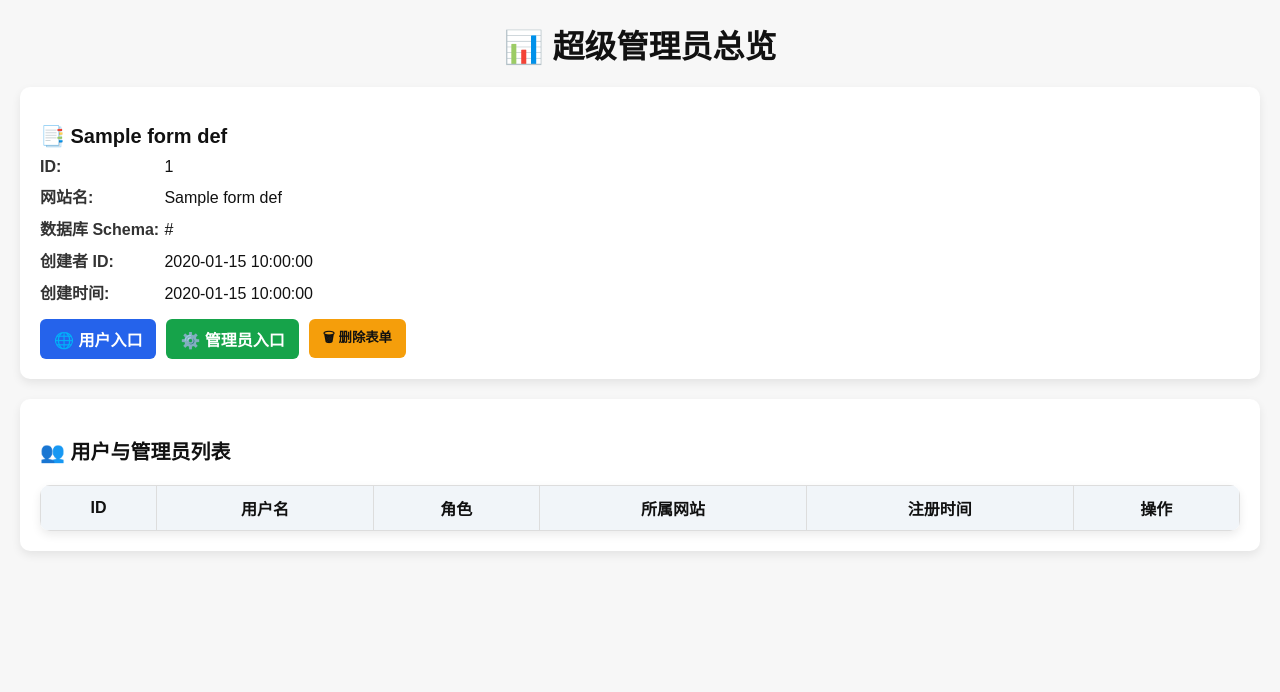
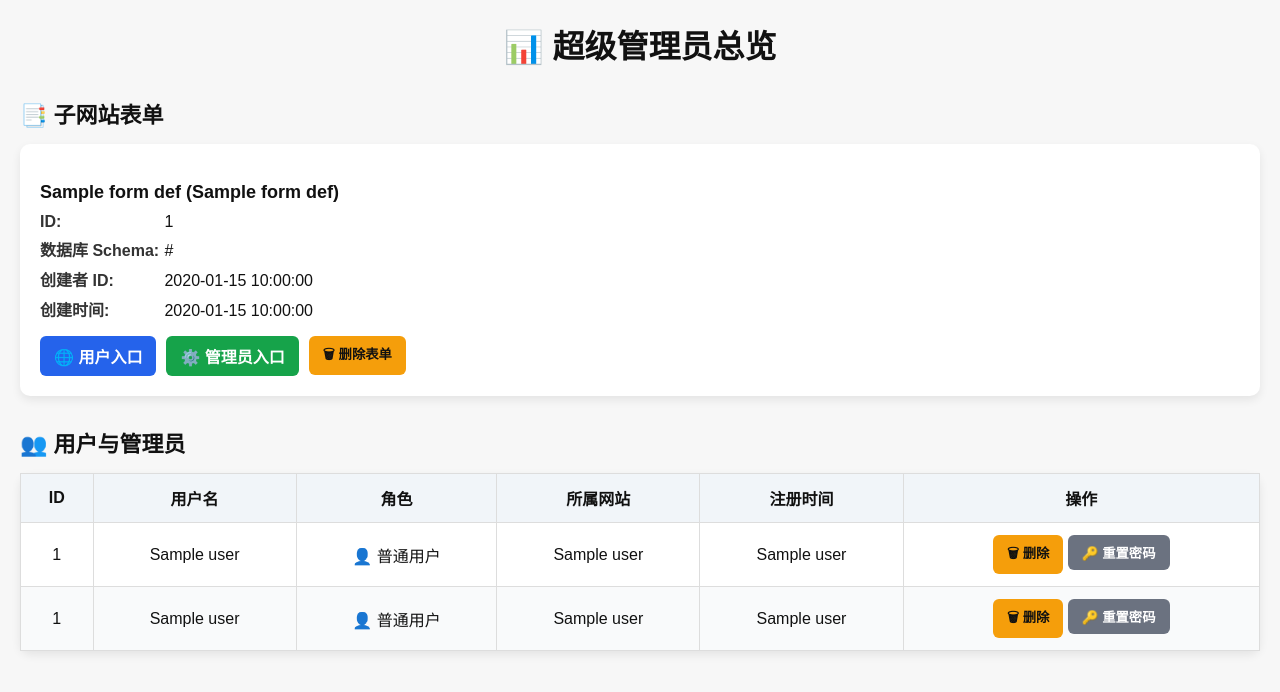
Before and after one commit to xuyue-it/school-practice-system, a Flask app: page /super_admin in a window 1280 px wide. Shown: the top 692 px of the page. Run offline with Flask 3, Linux system fonts and the light colour scheme; the visitor is signed in with stand-in values (Sample User, id 1); a database or web service that is not in the repository returns one stand-in record (values such as "Sample title"); lists and menus that the app fills with data are empty; some libraries are stand-ins or nearby versions.

Commit message:
feat: 超级管理员总览支持显示平台和子网站用户，并支持用户管理

```diff
--- a/app.py
+++ b/app.py
@@ -7,14 +7,12 @@ from email.mime.text import MIMEText
 from email.mime.multipart import MIMEMultipart
 from email.header import Header
 from email.utils import formataddr
-from werkzeug.security import generate_password_hash, check_password_hash
 import traceback
 from dotenv import load_dotenv
 import os
 from functools import wraps
 import psycopg2
 import json
-import traceback
 
 # ========== Flask 应用 ==========
 app = Flask(__name__)
@@ -94,10 +92,10 @@ def init_form_defs():
     c.execute('''CREATE TABLE IF NOT EXISTS form_defs (
         id SERIAL PRIMARY KEY,
         name TEXT NOT NULL,
-        site_name TEXT UNIQUE,         -- 网站名，唯一
+        site_name TEXT UNIQUE,
         schema_json TEXT NOT NULL,
         created_by INT REFERENCES users(id),
-        db_url TEXT NOT NULL,          -- 独立数据库
+        db_url TEXT NOT NULL,
         created_at TIMESTAMP DEFAULT CURRENT_TIMESTAMP
     )''')
     conn.commit(); conn.close()
@@ -108,7 +106,7 @@ def login_required(view_func):
     @wraps(view_func)
     def wrapper(*args, **kwargs):
         if not session.get("user_id"):
-            return redirect(url_for("login_user", next=request.path))
+            return redirect(url_for("login_admin", next=request.path))
         return view_func(*args, **kwargs)
     return wrapper
 
@@ -165,20 +163,22 @@ def login_admin():
 def dashboard():
     return render_template("dashboard.html")
 
-# ========== 超级管理员总览 ==========
+
+# ========== 超级管理员总览（表单 + 用户） ==========
+# ========== 超级管理员总览（表单 + 用户） ==========
 @app.route("/super_admin")
 @admin_required
 def super_admin():
     if session.get("role") != "super_admin":
         return "❌ 只有超级管理员能访问", 403
+
     conn = get_conn(); c = conn.cursor()
+
+    # --------- 表单列表 ---------
     c.execute("SELECT id, name, site_name, db_url, created_by, created_at FROM form_defs ORDER BY id ASC")
-    rows = c.fetchall()
-    conn.close()
-
-    forms = []
-    for row in rows:
-        forms.append({
+    form_rows = c.fetchall()
+    forms = [
+        {
             "id": row[0],
             "name": row[1],
             "site_name": row[2],
@@ -187,34 +187,68 @@ def super_admin():
             "created_at": row[5],
             "user_url": f"/site/{row[2]}/form",
             "admin_url": f"/site/{row[2]}/admin"
-        })
+        }
+        for row in form_rows
+    ]
 
-    return render_template("super_admin.html", forms=forms)
+    # --------- 平台用户 ---------
+    c.execute("SELECT id, username, role, '平台' as site_name, NOW() as created_at FROM users ORDER BY id ASC")
+    users = list(c.fetchall())
 
+    # --------- 各子网站用户 ---------
+    for form in forms:
+        schema_name = form["db_url"]  # 比如 form_test1
+        try:
+            c.execute(f"SET search_path TO {schema_name}")
+            c.execute("SELECT id, username, role, %s as site_name, NOW() as created_at FROM users", (form["site_name"],))
+            users += c.fetchall()
+        except Exception as e:
+            print(f"⚠️ 读取 {schema_name}.users 出错:", e)
+
+    conn.close()
+
+    return render_template("super_admin.html", forms=forms, users=users)
+
+
+
+@app.route("/super_admin/delete_user/<int:user_id>", methods=["POST"])
+@admin_required
+def super_admin_delete_user(user_id):
+    if session.get("role") != "super_admin":
+        return "❌ 无权限", 403
+    conn = get_conn(); c = conn.cursor()
+    c.execute("DELETE FROM users WHERE id=%s", (user_id,))
+    conn.commit(); conn.close()
+    return redirect(url_for("super_admin"))
+
+@app.route("/super_admin/reset_password/<int:user_id>", methods=["POST"])
+@admin_required
+def super_admin_reset_password(user_id):
+    if session.get("role") != "super_admin":
+        return "❌ 无权限", 403
+    conn = get_conn(); c = conn.cursor()
+    new_pw = generate_password_hash("123456")
+    c.execute("UPDATE users SET password_hash=%s WHERE id=%s", (new_pw, user_id))
+    conn.commit(); conn.close()
+    return redirect(url_for("super_admin"))
 
 @app.route("/super_admin/delete/<site_name>", methods=["POST"])
 @admin_required
 def super_admin_delete(site_name):
     if session.get("role") != "super_admin":
         return "❌ 无权限", 403
-
     try:
         conn = get_conn(); c = conn.cursor()
-
-        # 1. 删除数据库里的 schema
         schema_name = f"form_{site_name}"
         c.execute(f"DROP SCHEMA IF EXISTS {schema_name} CASCADE")
-
-        # 2. 删除 form_defs 表里的记录
         c.execute("DELETE FROM form_defs WHERE site_name=%s", (site_name,))
-
         conn.commit(); conn.close()
         return redirect(url_for("super_admin"))
     except Exception as e:
-        import traceback
         traceback.print_exc()
         return f"<h2>❌ 删除失败: {e}</h2>", 500
 
+# ========== 登出 ==========
 @app.route("/logout/<site_name>")
 def site_logout(site_name):
     session.pop(f"user_{site_name}", None)
@@ -231,7 +265,7 @@ def logout_admin():
 def index():
     return render_template("index.html")
 
-# ========== 固定表单（原本的） ==========
+# ========== 固定表单 ==========
 @app.route("/form")
 @login_required
 def form():
@@ -303,17 +337,12 @@ def create_form():
             name = request.form.get("name")
             site_name = request.form.get("site_name")
             schema_json = request.form.get("schema_json")
-
-            # 统一 schema 名
             import re
             site_name = re.sub(r'[^a-z0-9_]', '_', site_name.lower())
             schema_name = f"form_{site_name}"
 
             conn = get_conn(); c = conn.cursor()
-            # 创建 schema
             c.execute(f"CREATE SCHEMA IF NOT EXISTS {schema_name}")
-
-            # 创建 submissions 表
             c.execute(f"""
                 CREATE TABLE IF NOT EXISTS {schema_name}.submissions (
                     id SERIAL PRIMARY KEY,
@@ -324,8 +353,6 @@ def create_form():
                     created_at TIMESTAMP DEFAULT CURRENT_TIMESTAMP
                 )
             """)
-
-            # 创建 users 表
             c.execute(f"""
                 CREATE TABLE IF NOT EXISTS {schema_name}.users (
                     id SERIAL PRIMARY KEY,
@@ -335,13 +362,11 @@ def create_form():
                 )
             """)
 
-            # ====== 自动插入管理员账号 ======
-            # 找到当前登录管理员的信息（平台 users 表里）
+            # 插入当前管理员账号到子站点
             c.execute("SELECT username, password_hash FROM users WHERE id=%s", (session.get("user_id"),))
             row = c.fetchone()
             if row:
                 admin_username, admin_pw_hash = row
-                # 插入到这个 schema 的 users 表
                 try:
                     c.execute(f"""
                         INSERT INTO {schema_name}.users (id, username, password_hash, role)
@@ -351,7 +376,6 @@ def create_form():
                 except Exception as e:
                     print("⚠️ 管理员账号已存在或插入失败:", e)
 
-            # 在 form_defs 表里保存 schema 名
             c.execute(
                 "INSERT INTO form_defs (name, site_name, schema_json, created_by, db_url) VALUES (%s,%s,%s,%s,%s)",
                 (name, site_name, schema_json, session.get("user_id"), schema_name)
@@ -362,78 +386,50 @@ def create_form():
 
             return f"""
             <h2>✅ 表单 <b>{name}</b> 已创建！</h2>
-
             <p>👉 普通用户入口：<br>
                <a href="{base_url}/site/{site_name}/form" target="_blank">
-               {base_url}/site/{site_name}/form</a><br>
-               （这是普通用户填写和提交表单的页面）</p>
-
+               {base_url}/site/{site_name}/form</a></p>
             <p>👉 管理员入口：<br>
                <a href="{base_url}/site/{site_name}/admin" target="_blank">
-               {base_url}/site/{site_name}/admin</a><br>
-               （这是表单创建者使用的后台，用来查看和审核用户提交的数据）</p>
+               {base_url}/site/{site_name}/admin</a></p>
             """
-
         except Exception as e:
-            import traceback
-            print("❌ 创建表单失败:", e)
             traceback.print_exc()
             return f"<h2>❌ 出错了: {e}</h2>", 500
-
     return render_template("create_form.html")
 
-
-
-
-# ========== 动态表单 - 填写 ==========
+# ========== 动态表单 ==========
 @app.route("/site/<site_name>/form", methods=["GET", "POST"])
 def site_form(site_name):
-    # ✅ 检查是否已登录（必须是这个 site 的用户）
     if not session.get(f"user_{site_name}"):
         return redirect(url_for("site_login", site_name=site_name))
-
     conn = get_conn(); c = conn.cursor()
     c.execute("SELECT id, name, schema_json, db_url FROM form_defs WHERE site_name=%s", (site_name,))
     row = c.fetchone(); conn.close()
     if not row:
         return "❌ 表单不存在", 404
-
     form_id, form_name, schema_json, schema_name = row
     schema = json.loads(schema_json)
-
     if request.method == "POST":
         data = request.form.to_dict(flat=True)
         conn = get_conn(); c = conn.cursor()
-        # 切换到对应 schema
         c.execute(f"SET search_path TO {schema_name}")
         c.execute("INSERT INTO submissions (user_id, data) VALUES (%s,%s)",
                   (session.get(f"user_{site_name}"), json.dumps(data)))
         conn.commit(); conn.close()
         return f"<h2>✅ 已提交到表单 {form_name}</h2><a href='/'>返回首页</a>"
+    return render_template("dynamic_form.html", form_name=form_name, site_name=site_name, schema=schema)
 
-    # ✅ GET 请求时渲染页面
-    return render_template(
-        "dynamic_form.html",
-        form_name=form_name,
-        site_name=site_name,
-        schema=schema
-    )
-
-# ========== 动态表单 - 管理后台 ==========
 @app.route("/site/<site_name>/admin")
 def site_admin(site_name):
-    # 检查是否已通过 admin_login 登录
     if not session.get(f"admin_{site_name}"):
         return redirect(url_for("site_admin_login", site_name=site_name))
-
     conn = get_conn(); c = conn.cursor()
     c.execute("SELECT id, name, created_by, db_url FROM form_defs WHERE site_name=%s", (site_name,))
     row = c.fetchone(); conn.close()
     if not row:
         return "❌ 表单不存在", 404
-
     form_id, form_name, owner_id, schema_name = row
-
     conn = get_conn(); c = conn.cursor()
     c.execute(f"SET search_path TO {schema_name}")
     c.execute("SELECT id, user_id, data, status, review_comment, created_at FROM submissions ORDER BY id DESC")
@@ -446,7 +442,6 @@ def site_register(site_name):
     if request.method == "POST":
         username = request.form.get("username")
         password = request.form.get("password")
-
         conn = get_conn(); c = conn.cursor()
         c.execute(f"SET search_path TO form_{site_name}")
         try:
@@ -467,12 +462,10 @@ def site_login(site_name):
     if request.method == "POST":
         username = request.form.get("username")
         password = request.form.get("password")
-
         conn = get_conn(); c = conn.cursor()
         c.execute(f"SET search_path TO form_{site_name}")
         c.execute("SELECT id, password_hash, role FROM users WHERE username=%s", (username,))
         row = c.fetchone(); conn.close()
-
         if row and check_password_hash(row[1], password):
             session[f"user_{site_name}"] = row[0]
             session[f"role_{site_name}"] = row[2]
@@ -480,15 +473,6 @@ def site_login(site_name):
         else:
             error = "用户名或密码错误"
     return render_template("site_login.html", site_name=site_name, error=error)
-# ========== 用户管理 ==========
-@app.route("/users")
-@admin_required
-def users():
-    conn = get_conn(); c = conn.cursor()
-    c.execute("SELECT id, username, role FROM users ORDER BY id ASC")
-    users = c.fetchall()
-    conn.close()
-    return render_template("users.html", users=users)
 
 @app.route("/site/<site_name>/admin_login", methods=["GET", "POST"])
 def site_admin_login(site_name):
@@ -496,29 +480,22 @@ def site_admin_login(site_name):
     if request.method == "POST":
         username = request.form.get("username")
         password = request.form.get("password")
-
         conn = get_conn(); c = conn.cursor()
-        # 取出表单定义，找到创建者的用户ID
         c.execute("SELECT created_by FROM form_defs WHERE site_name=%s", (site_name,))
         row = c.fetchone(); conn.close()
         if not row:
             return "❌ 表单不存在", 404
         owner_id = row[0]
-
-        # 到 schema 里查找该管理员
         conn = get_conn(); c = conn.cursor()
         c.execute(f"SET search_path TO form_{site_name}")
         c.execute("SELECT id, username, password_hash FROM users WHERE id=%s", (owner_id,))
         admin_row = c.fetchone(); conn.close()
-
         if admin_row and admin_row[1] == username and check_password_hash(admin_row[2], password):
             session[f"admin_{site_name}"] = admin_row[0]
             return redirect(url_for("site_admin", site_name=site_name))
         else:
             error = "用户名或密码错误"
-
     return render_template("site_admin_login.html", site_name=site_name, error=error)
-
 
 # ========== 邮件发送 ==========
 def send_email(subject, content, to_email):
@@ -546,26 +523,6 @@ def send_email(subject, content, to_email):
         print("TLS失败:", e_tls)
         return False, str(e_tls)
 
-@app.route("/super_admin/delete_user/<int:user_id>", methods=["POST"])
-def super_admin_delete_user(user_id):
-    # 删除用户
-    cur = conn.cursor()
-    cur.execute("DELETE FROM users WHERE id = %s", (user_id,))
-    conn.commit()
-    cur.close()
-    return redirect(url_for("super_admin"))
-
-@app.route("/super_admin/reset_password/<int:user_id>", methods=["POST"])
-def super_admin_reset_password(user_id):
-    # 重置密码为默认值 123456
-    new_pw = generate_password_hash("123456")
-    cur = conn.cursor()
-    cur.execute("UPDATE users SET password = %s WHERE id = %s", (new_pw, user_id))
-    conn.commit()
-    cur.close()
-    return redirect(url_for("super_admin"))
-
-
 # ========== 健康检查 ==========
 @app.route("/_health")
 def _health():
--- a/templates/super_admin.html
+++ b/templates/super_admin.html
@@ -6,6 +6,7 @@
   <style>
     body { font-family:"Microsoft YaHei", sans-serif; background:#f7f7f7; margin:20px; color:#111; }
     h1 { text-align:center; font-weight:900; margin-bottom:20px; }
+    h2 { margin-top:30px; margin-bottom:15px; font-size:22px; }
 
     .card {
       background:#fff;
@@ -14,8 +15,8 @@
       padding:20px;
       margin-bottom:20px;
     }
-    .card h2 { font-size:20px; margin-bottom:10px; }
-    .field { margin-bottom:8px; }
+    .card h3 { font-size:18px; margin-bottom:10px; }
+    .field { margin-bottom:6px; }
     .field strong { display:inline-block; width:120px; color:#333; }
 
     .actions { margin-top:15px; display:flex; gap:10px; flex-wrap:wrap; }
@@ -33,36 +34,23 @@
     .btn-reset { background:#6b7280; color:#fff; }
     a.btn:hover, button.btn:hover { opacity:0.9; }
 
-    table {
-      width:100%;
-      border-collapse: collapse;
-      margin-top:20px;
-      background:#fff;
-      border-radius:10px;
-      box-shadow:0 4px 10px rgba(0,0,0,.08);
-      overflow:hidden;
-    }
-    th, td {
-      border:1px solid #ddd;
-      padding:10px;
-      text-align:center;
-    }
-    th {
-      background:#f1f5f9;
-      font-weight:700;
-    }
-    tr:nth-child(even) { background:#f9fafb; }
+    /* 用户表格 */
+    table { border-collapse: collapse; width:100%; background:#fff; border-radius:10px;
+            box-shadow:0 4px 10px rgba(0,0,0,.08); margin-top:10px; }
+    th, td { padding:12px; border:1px solid #ddd; text-align:center; }
+    th { background:#f1f5f9; font-weight:700; }
+    tr:nth-child(even){ background:#f9fafb; }
   </style>
 </head>
 <body>
   <h1>📊 超级管理员总览</h1>
 
   <!-- 表单总览 -->
+  <h2>📑 子网站表单</h2>
   {% for form in forms %}
   <div class="card">
-    <h2>📑 {{ form.name }}</h2>
+    <h3>{{ form.name }} ({{ form.site_name }})</h3>
     <div class="field"><strong>ID:</strong> {{ form.id }}</div>
-    <div class="field"><strong>网站名:</strong> {{ form.site_name }}</div>
     <div class="field"><strong>数据库 Schema:</strong> {{ form.db_url }}</div>
     <div class="field"><strong>创建者 ID:</strong> {{ form.created_by }}</div>
     <div class="field"><strong>创建时间:</strong> {{ form.created_at }}</div>
@@ -80,44 +68,32 @@
   {% endfor %}
 
   <!-- 用户总览 -->
-  <div class="card">
-    <h2>👥 用户与管理员列表</h2>
+  <h2>👥 用户与管理员</h2>
   <table>
     <thead>
-        <tr>
-          <th>ID</th>
-          <th>用户名</th>
-          <th>角色</th>
-          <th>所属网站</th>
-          <th>注册时间</th>
-          <th>操作</th>
-        </tr>
+      <tr><th>ID</th><th>用户名</th><th>角色</th><th>所属网站</th><th>注册时间</th><th>操作</th></tr>
     </thead>
     <tbody>
-        {% for user in users %}
+      {% for u in users %}
       <tr>
-          <td>{{ user.id }}</td>
-          <td>{{ user.username }}</td>
+        <td>{{ u[0] }}</td>
+        <td>{{ u[1] }}</td>
         <td>
-            {% if user.role == "super_admin" %}
+          {% if u[2] == "super_admin" %}
             🌟 超级管理员
-            {% elif user.role == "admin" %}
+          {% elif u[2] == "admin" %}
             ⚙️ 管理员
           {% else %}
             👤 普通用户
           {% endif %}
         </td>
-          <td>{{ user.site_name or "-" }}</td>
-          <td>{{ user.created_at or "-" }}</td>
+        <td>{{ u[3] }}</td>
+        <td>{{ u[4] }}</td>
         <td>
-            <form method="post" action="{{ url_for('super_admin_delete_user', user_id=user.id) }}"
-                  style="display:inline"
-                  onsubmit="return confirm('⚠️ 确定要删除用户 {{ user.username }} 吗？');">
+          <form method="post" action="{{ url_for('super_admin_delete_user', user_id=u[0]) }}" style="display:inline">
             <button type="submit" class="btn btn-delete">🗑 删除</button>
           </form>
-            <form method="post" action="{{ url_for('super_admin_reset_password', user_id=user.id) }}"
-                  style="display:inline"
-                  onsubmit="return confirm('🔑 确定要重置用户 {{ user.username }} 的密码吗？');">
+          <form method="post" action="{{ url_for('super_admin_reset_password', user_id=u[0]) }}" style="display:inline">
             <button type="submit" class="btn btn-reset">🔑 重置密码</button>
           </form>
         </td>
@@ -125,6 +101,6 @@
       {% endfor %}
     </tbody>
   </table>
-  </div>
+
 </body>
 </html>
```
Lines whose indentation alone changed are shown as unchanged.
